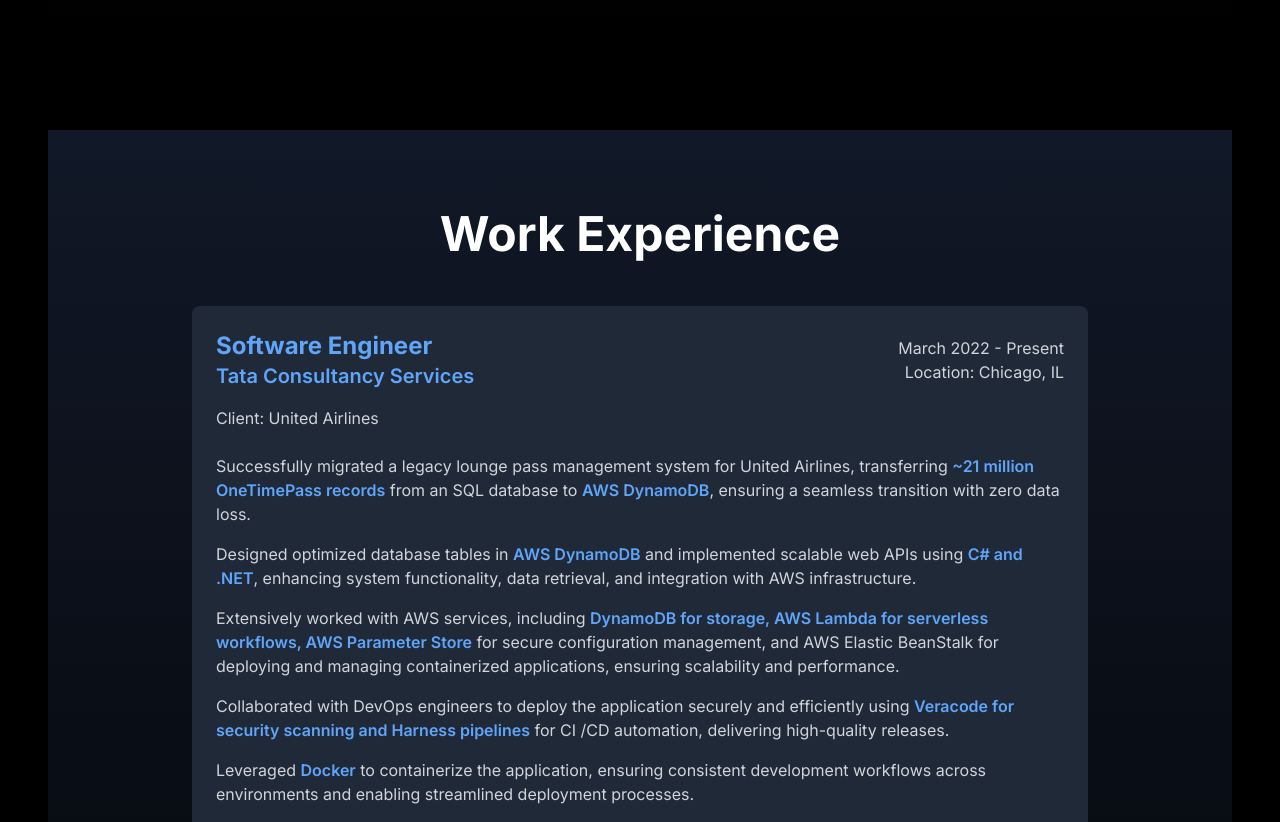
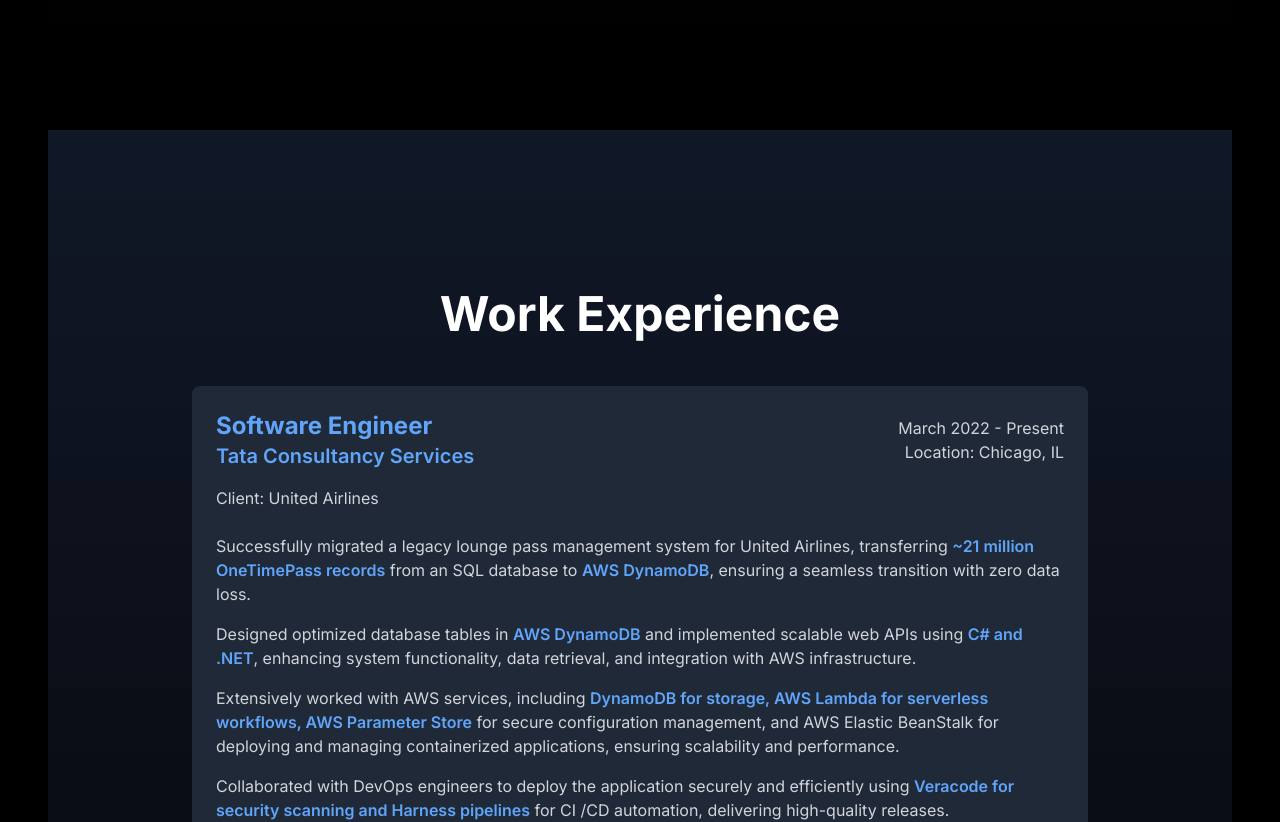
Before and after one commit to ashaykargaonkar/MyPortfolioUI, a Next.js app: page / in a window 1280 px wide. Shown: the part 1600-2422 px from the top of the page. Built offline with nearby package versions, Linux system fonts and the light colour scheme.

Commit message:
fix: adjust work experience section spacing

```diff
--- a/components/WorkExperience.tsx
+++ b/components/WorkExperience.tsx
@@ -5,14 +5,14 @@
 
 const WorkExperience = () => {
   return (
-    <section id="work-experience" className="py-20 bg-gradient-to-b from-gray-900 to-black">
+    <section id="work-experience" className="py-24 bg-gradient-to-b from-gray-900 to-black">
       <div className="container mx-auto px-4">
         <motion.div
           initial={{ opacity: 0, y: 20 }}
           whileInView={{ opacity: 1, y: 0 }}
           viewport={{ once: true }}
           transition={{ duration: 0.8 }}
-          className="max-w-4xl mx-auto text-white"
+          className="max-w-4xl mx-auto text-white mt-16"
         >
           <h2 className="text-4xl md:text-5xl font-bold mb-12 text-center">Work Experience</h2>
 
```
